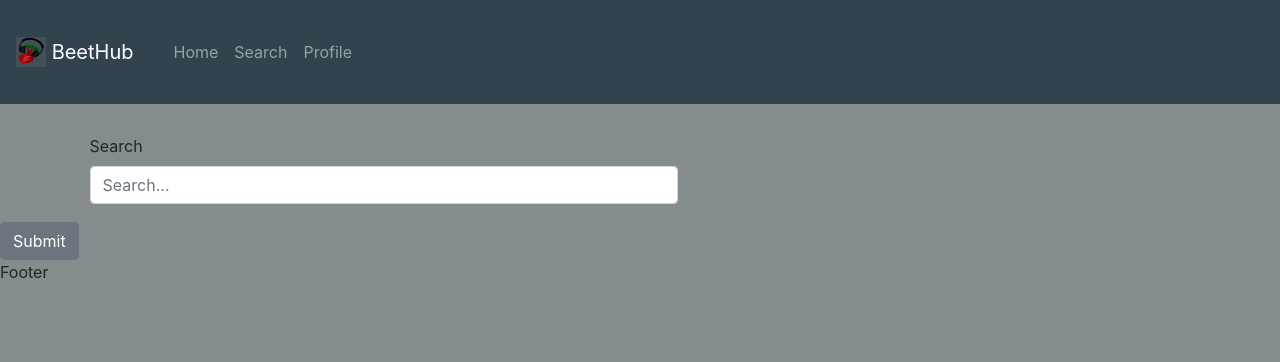
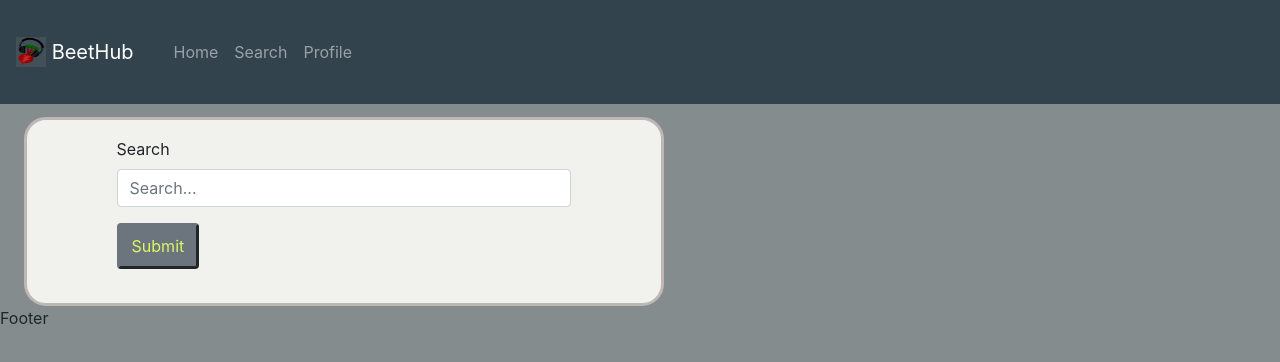
Before and after one commit to heatherviolet/beat-hub, a React (Create React App) app in the folder client/: page /search in a window 1280 px wide. Shown: the top 362 px of the page. Built offline with nearby package versions, Linux system fonts and the light colour scheme.

Commit message:
Styling search form and adding body tag to App.js to allow for control over element placement

```diff
--- a/client/src/App.js
+++ b/client/src/App.js
@@ -44,11 +44,13 @@ function App() {
           <header className="d-flex align-items-start justify-content-start">
             <Nav />
           </header>
+          <body className="d-flex justify-content-start px-4">
           <Switch>
             <Route exact path="/" component={Home} />
             <Route exact path="/search" component={Search} />
             <Route exact path="/profile" component={Profile} />
           </Switch>
+          </body>
         </div>
       </Router>
       <Footer />
--- a/client/src/index.css
+++ b/client/src/index.css
@@ -21,6 +21,19 @@
 
 .spacing-h-2 {
   margin: 0vh 5vh;
+}
+
+.form {
+  width: 50vw;
+  background-color: var(--cream-color);
+  border: 3px solid var(--tertiary-bg-color);
+  border-radius: 22px;
+}
+
+.button {
+  color: var(--accent-color);
+  border-style: outset;
+  border-width: 3px;
 }
 
 .selectedNav {
--- a/client/src/pages/Search.js
+++ b/client/src/pages/Search.js
@@ -1,16 +1,16 @@
-import React from 'react'
+import React from "react";
 import { Form, Button } from "react-bootstrap";
 
 export default function Search() {
   return (
-    <Form>
-        <Form.Group className="searchForm mb-3" controlId="formBasicSearch">
-            <Form.Label>Search</Form.Label>
-            <Form.Control type="text" placeholder="Search..." />
-        </Form.Group>
-        <Button variant="secondary" type="submit">
-            Submit
+    <Form className="form">
+      <Form.Group className="searchForm mb-3" controlId="formBasicSearch">
+        <Form.Label>Search</Form.Label>
+        <Form.Control type="text" placeholder="Search..." />
+        <Button variant="secondary" type="submit" className="button py-2 my-3">
+          Submit
         </Button>
+      </Form.Group>
     </Form>
-  )
+  );
 }
```
